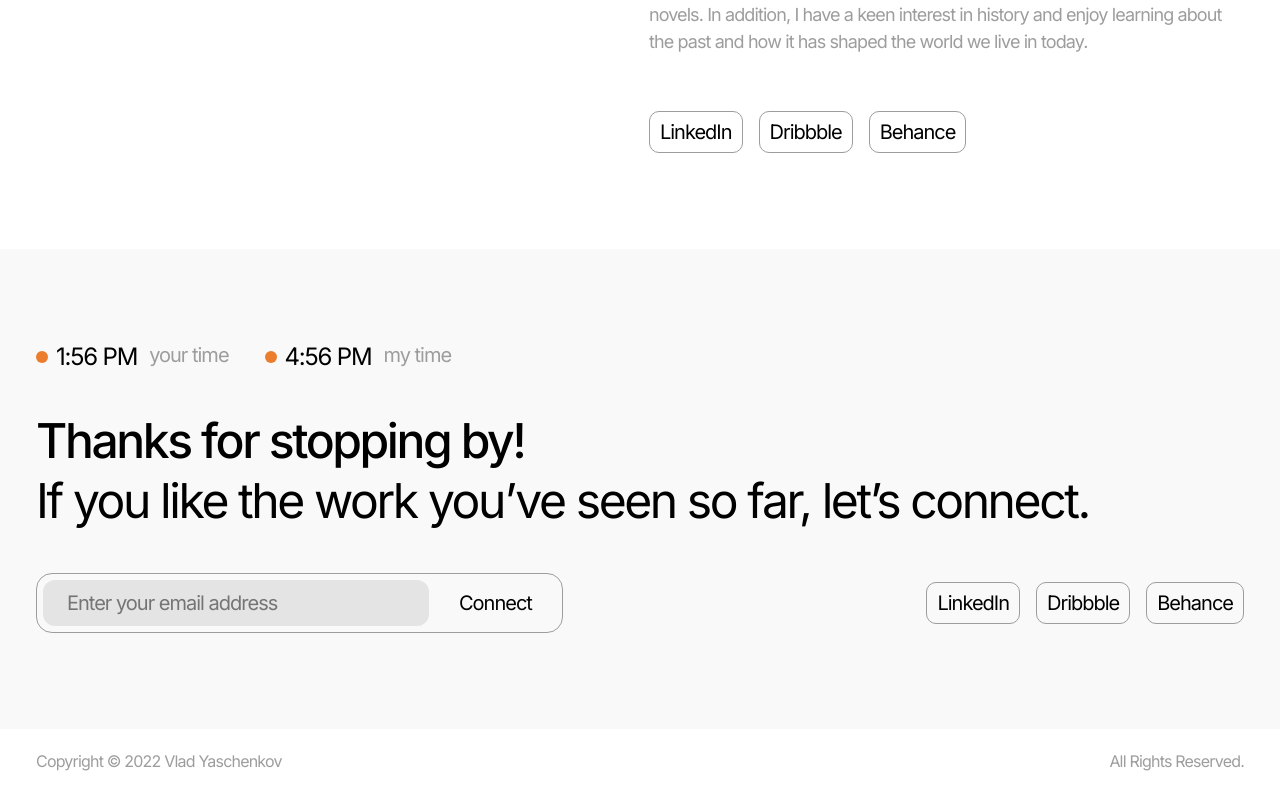
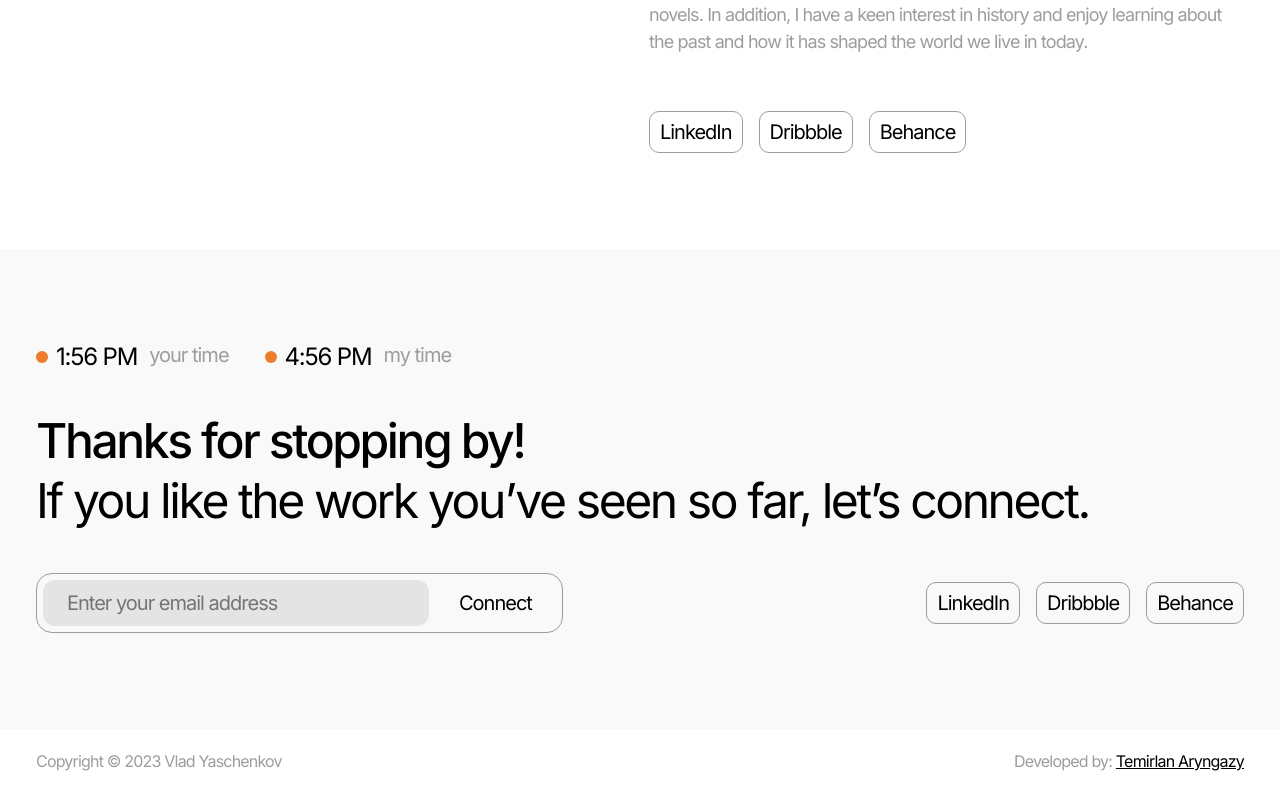
Before and after one commit to cascadetile/yasch, a React (Create React App) app: page /resume in a window 1280 px wide. Shown: the part 1375-2168 px from the top of the page. Built offline with nearby package versions, Linux system fonts and the light colour scheme.

Commit message:
feat: change text in footer

```diff
--- a/src/components/Footer/index.tsx
+++ b/src/components/Footer/index.tsx
@@ -1,5 +1,6 @@
 /* eslint-disable react/function-component-definition */
 /* eslint-disable arrow-body-style */
+/* eslint-disable react/jsx-one-expression-per-line */
 import React, { useContext } from 'react';
 import { ThemeContext } from '../../contexts';
 import './style.css';
@@ -8,8 +9,13 @@ export const Footer: React.FC = () => {
   const { theme } = useContext(ThemeContext);
   return (
     <div className={`footer footer--${theme}`}>
-      <div className="footer__left">Copyright © 2022 Vlad Yaschenkov </div>
-      <div className="footer__right">All Rights Reserved.</div>
+      <div className="footer__left">
+        <div className="footer__left-md-plus">Copyright&nbsp;©&nbsp;2023 Vlad&nbsp;Yaschenkov</div>
+        <div className="footer__left-sm">© 2023</div>
+      </div>
+      <div className="footer__right">
+        Developed&nbsp;by: <a className="footer__right-link" href="https://www.linkedin.com/in/temirlan-aryngazy-900273256">Temirlan Aryngazy</a>
+      </div>
     </div>
   );
 };
--- a/src/components/Footer/style.css
+++ b/src/components/Footer/style.css
@@ -2,6 +2,7 @@
   display: flex;
   flex-direction: row;
   justify-content: space-between;
+  column-gap: 70px;
   align-items: center;
 
   background: #FFFFFF;
@@ -30,3 +31,30 @@
 .footer--dark {
   background: #000000;
 }
+
+.footer__left-sm {
+  display: none;
+  white-space: nowrap;
+}
+
+.footer__right-link {
+  font-family: 'Inter';
+  font-style: normal;
+  font-weight: 400;
+  font-size: 16px;
+  line-height: 100%;
+  /* identical to box height, or 16px */
+
+  letter-spacing: -0.05em;
+  color: #000000;
+  white-space: nowrap;
+}
+
+@media (max-width: 375px) {
+  .footer__left-md-plus {
+    display: none;
+  }
+  .footer__left-sm {
+    display: block;
+  }
+}
```
